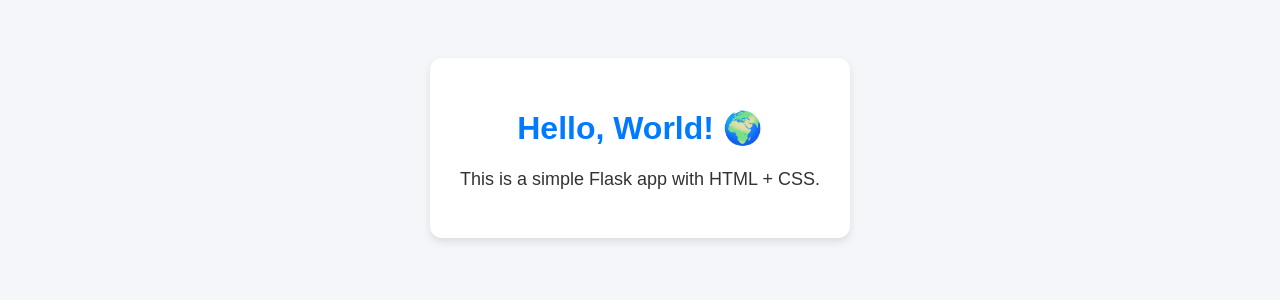
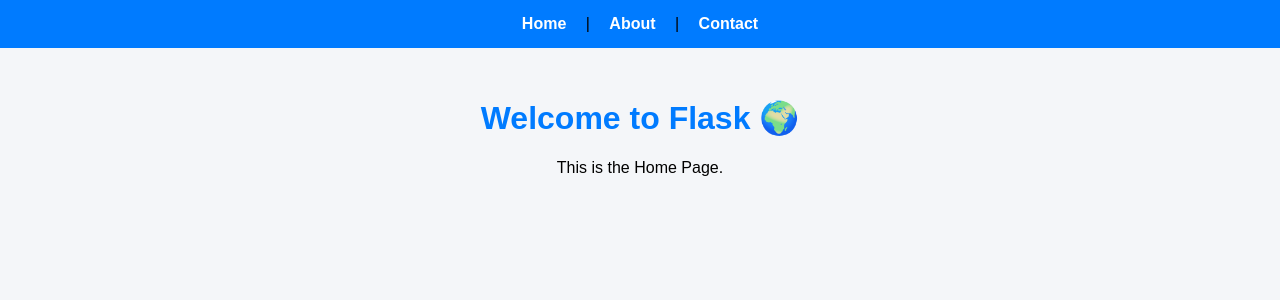
Before and after one commit to KRISHNAPALANISAMY/signlanguage, a Flask app: template templates/index.html in a window 1280 px wide. Shown: the top 300 px of the page. Run offline with Flask 3, Linux system fonts and the light colour scheme; the template is opened without the code that fills it: most values are stand-ins (such as "Sample title", 1, 10 or a date in 2020).

Commit message:
multipage

```diff
--- a/app.py
+++ b/app.py
@@ -1,13 +1,18 @@
-from flask import Flask,render_template
+from flask import Flask, render_template
 
-# create Flask app
 app = Flask(__name__)
 
-# define route
 @app.route("/")
-def hello():
+def home():
     return render_template("index.html")
 
-# run app
+@app.route("/about")
+def about():
+    return render_template("about.html")
+
+@app.route("/contact")
+def contact():
+    return render_template("contact.html")
+
 if __name__ == "__main__":
     app.run(debug=True)
--- a/static/style.css
+++ b/static/style.css
@@ -1,23 +1,32 @@
 body {
     background-color: #f4f6f9;
     font-family: Arial, sans-serif;
-    text-align: center;
-    padding: 50px;
+    margin: 0;
+    padding: 0;
 }
 
-.container {
-    background: white;
+nav {
+    background: #007bff;
+    padding: 15px;
+    text-align: center;
+}
+
+nav a {
+    color: white;
+    margin: 0 15px;
+    text-decoration: none;
+    font-weight: bold;
+}
+
+nav a:hover {
+    text-decoration: underline;
+}
+
+.content {
     padding: 30px;
-    border-radius: 12px;
-    box-shadow: 0px 4px 8px rgba(0,0,0,0.1);
-    display: inline-block;
+    text-align: center;
 }
 
 h1 {
     color: #007bff;
 }
-
-p {
-    color: #333;
-    font-size: 18px;
-}
--- /dev/null
+++ b/templates/about.html
@@ -0,0 +1,5 @@
+{% extends "base.html" %}
+{% block content %}
+    <h1>About Us</h1>
+    <p>This is the About Page.</p>
+{% endblock %}
--- /dev/null
+++ b/templates/base.html
@@ -0,0 +1,17 @@
+<!DOCTYPE html>
+<html>
+<head>
+    <title>{{ title }}</title>
+    <link rel="stylesheet" href="{{ url_for('static', filename='style.css') }}">
+</head>
+<body>
+    <nav>
+        <a href="/">Home</a> |
+        <a href="/about">About</a> |
+        <a href="/contact">Contact</a>
+    </nav>
+    <div class="content">
+        {% block content %}{% endblock %}
+    </div>
+</body>
+</html>
--- /dev/null
+++ b/templates/contact.html
@@ -0,0 +1,5 @@
+{% extends "base.html" %}
+{% block content %}
+    <h1>Contact Us</h1>
+    <p>Email: example@example.com</p>
+{% endblock %}
--- a/templates/index.html
+++ b/templates/index.html
@@ -1,14 +1,5 @@
-<!DOCTYPE html>
-<html>
-<head>
-    <title>Hello Flask</title>
-    <!-- link CSS file -->
-    <link rel="stylesheet" href="{{ url_for('static', filename='style.css') }}">
-</head>
-<body>
-    <div class="container">
-        <h1>Hello, World! 🌍</h1>
-        <p>This is a simple Flask app with HTML + CSS.</p>
-    </div>
-</body>
-</html>
+{% extends "base.html" %}
+{% block content %}
+    <h1>Welcome to Flask 🌍</h1>
+    <p>This is the Home Page.</p>
+{% endblock %}
```
